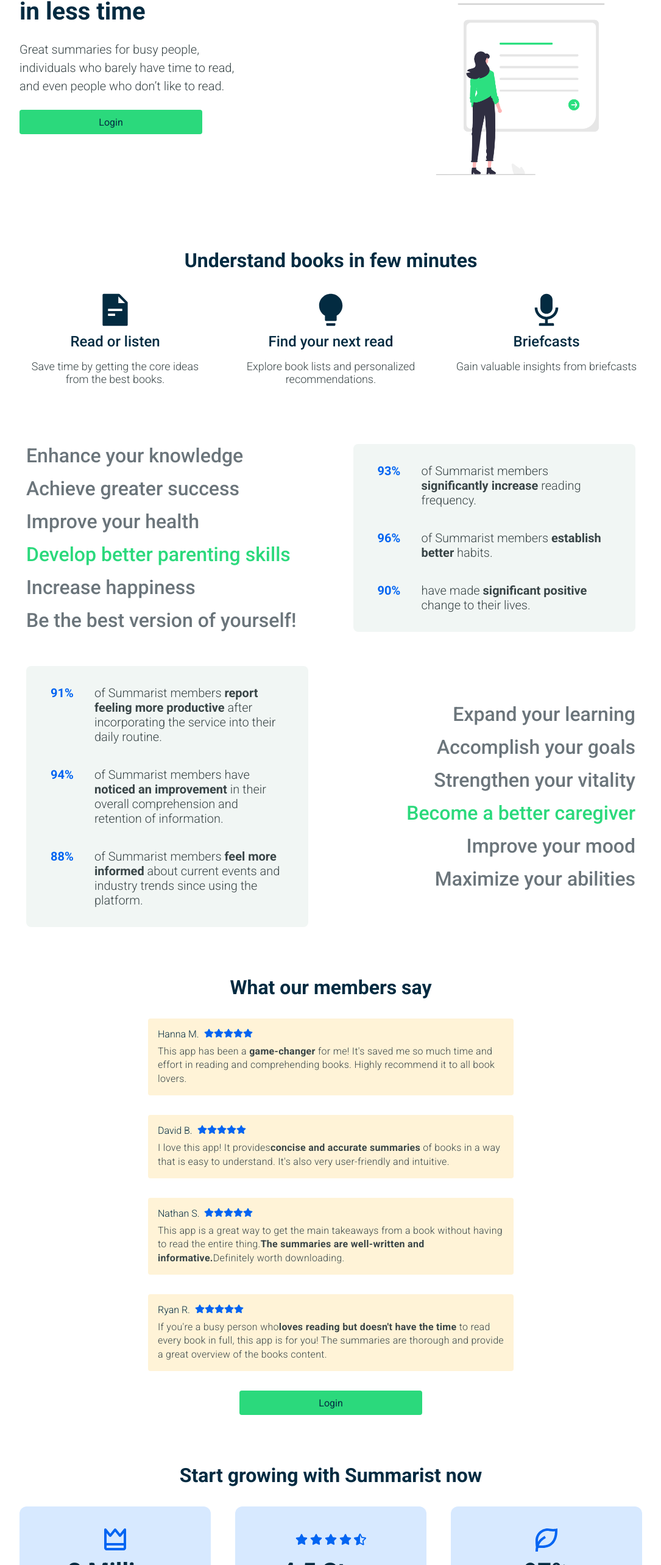
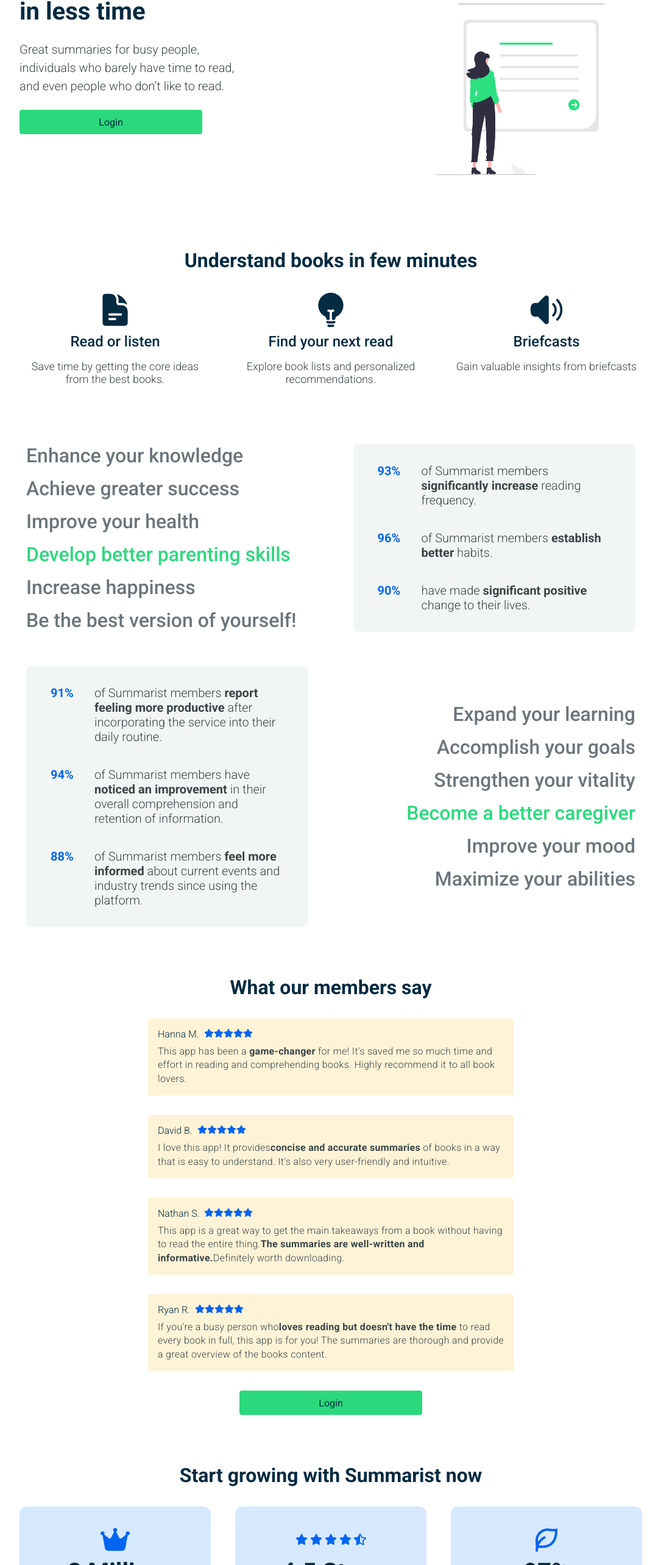
Before and after one commit to LowesPubAldi/summarist, a Next.js app: page / in a window 1280 px wide. Shown: the part 172-2738 px from the top of the page at 61% size, without its empty margins (97-1182 px from the left). Built offline with nearby package versions, Linux system fonts and the light colour scheme.

Commit message:
Fix deployment icon imports

```diff
--- a/src/app/choose-plan/page.tsx
+++ b/src/app/choose-plan/page.tsx
@@ -3,7 +3,7 @@
 import { useState } from "react";
 import { initFirebase } from "../firebase";
 import { useRouter } from "next/navigation"
-import { FiChevronDown, FiChevronUp } from "react-icons/fi";
+import { FaChevronCircleDown, FaChevronCircleUp } from "react-icons/fa";
 import { getAuth, GoogleAuthProvider, signInWithPopup } from "firebase/auth";
 import PaymentModal from "../components/PaymentModal";
 import { getCheckoutUrl } from "./stripePayment";
@@ -163,9 +163,9 @@
 
         <span>
           {openFaq === index ? (
-         <FiChevronUp />
+         <FaChevronCircleUp />
             ) : (
-         <FiChevronDown />
+         <FaChevronCircleDown />
             )}
         </span>
             </button>
--- a/src/app/components/Modal.tsx
+++ b/src/app/components/Modal.tsx
@@ -2,7 +2,7 @@
 
 import { useState } from "react";
 import { useRouter } from "next/navigation";
-import { FaUser } from "react-icons/fa";
+import { FaUserAlt } from "react-icons/fa"
 
 type ModalProps = {
   isOpen: boolean;
@@ -60,7 +60,7 @@
 
         <button className="modal__guest" onClick={handleGuestLogin}>
           <span className="modal__guest-icon">
-            <FaUser />
+            <FaUserAlt />
           </span>
           Login as a Guest
         </button>
--- a/src/app/page.tsx
+++ b/src/app/page.tsx
@@ -1,14 +1,15 @@
 "use client"
 
 import {
-  AiFillFileText,
-  AiFillBulb,
-  AiFillAudio
-} from "react-icons/ai";
+  HiDocumentText,
+  HiLightBulb,
+  HiSpeakerWave,
+} from "react-icons/hi2";
 
-import { BiCrown } from "react-icons/bi";
 import { RiLeafLine } from "react-icons/ri";
-import { FaStar, FaStarHalfAlt } from "react-icons/fa";
+import { FaStar } from "react-icons/fa6";
+import { FaStarHalfAlt } from "react-icons/fa";
+import { FaCrown } from "react-icons/fa6";
 import { useEffect, useState } from "react";
 import Modal from "./components/Modal";
 
@@ -106,7 +107,7 @@
           <div className="features__wrapper">
             <div className="features">
               <div className="features__icon">
-                <AiFillFileText />
+                <HiDocumentText />
               </div>
               <div className="features__title">Read or listen</div>
               <div className="features__sub--title">
@@ -115,7 +116,7 @@
             </div>
             <div className="features">
               <div className="features__icon">
-                <AiFillBulb />
+                <HiLightBulb />
               </div>
               <div className="features__title">Find your next read</div>
               <div className="features__sub--title">
@@ -124,7 +125,7 @@
             </div>
             <div className="features">
               <div className="features__icon">
-                <AiFillAudio />
+                <HiSpeakerWave />
               </div>
               <div className="features__title">Briefcasts</div>
               <div className="features__sub--title">
@@ -294,7 +295,7 @@
           <div className="numbers__wrapper">
             <div className="numbers">
               <div className="numbers__icon">
-                <BiCrown />
+                <FaCrown />
               </div>
               <div className="numbers__title">3 Million</div>
               <div className="numbers__sub--title">Downloads on all platforms</div>
--- a/src/app/player/[id]/page.tsx
+++ b/src/app/player/[id]/page.tsx
@@ -6,7 +6,8 @@
 import Sidebar from "@/app/components/Sidebar";
 import Searchbar from "@/app/components/Searchbar";
 import { MdReplay10, MdForward10 } from "react-icons/md";
-import { FaPlay, FaPause } from "react-icons/fa";
+import { FaPause } from "react-icons/fa";
+import { FaCirclePlay } from "react-icons/fa6";
 
 type Book = {
   id: string;
@@ -253,7 +254,7 @@
           </button>
 
           <button className="audio-player__play" onClick={handlePlayPause}>
-            {isPlaying ? <FaPause /> : <FaPlay />}
+            {isPlaying ? <FaPause /> : <FaCirclePlay />}
           </button>
 
           <button
```
Also changed, not shown: src/app/book/[id]/page.tsx (+5 -5 lines).
